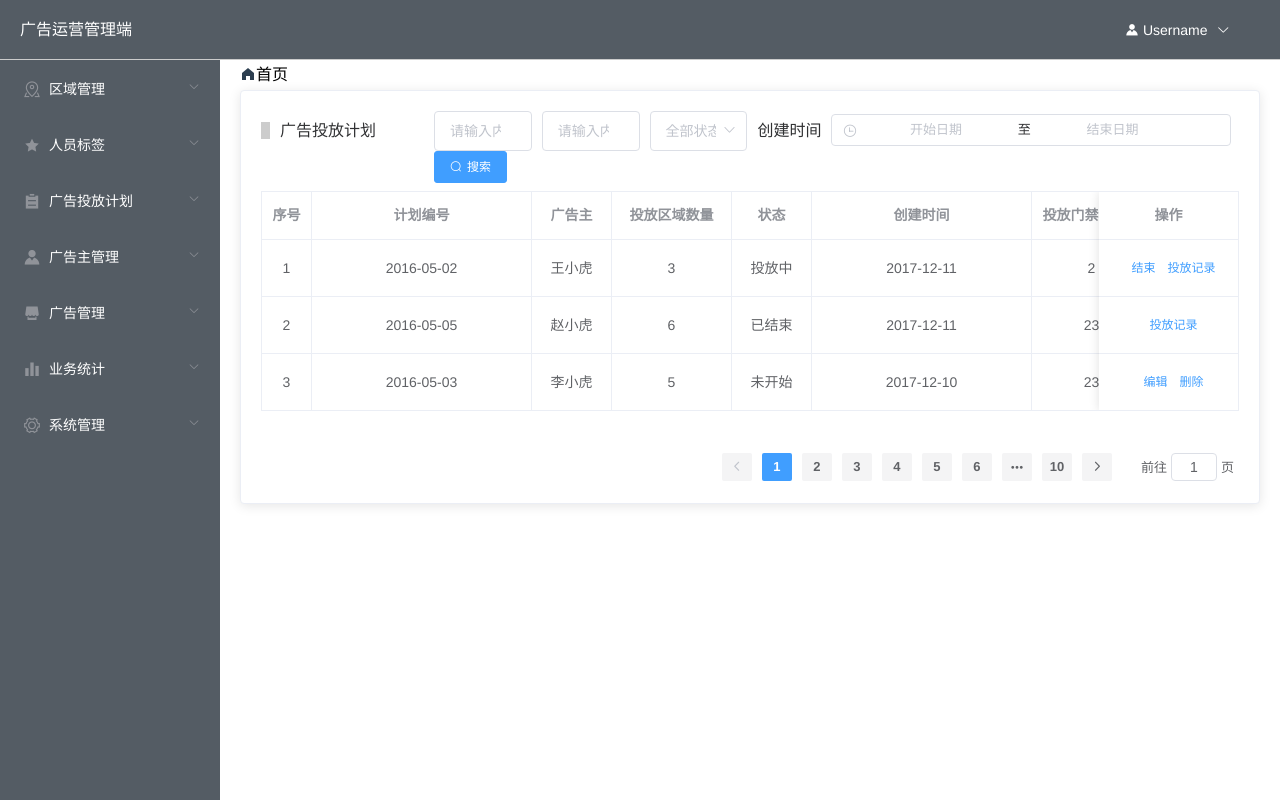
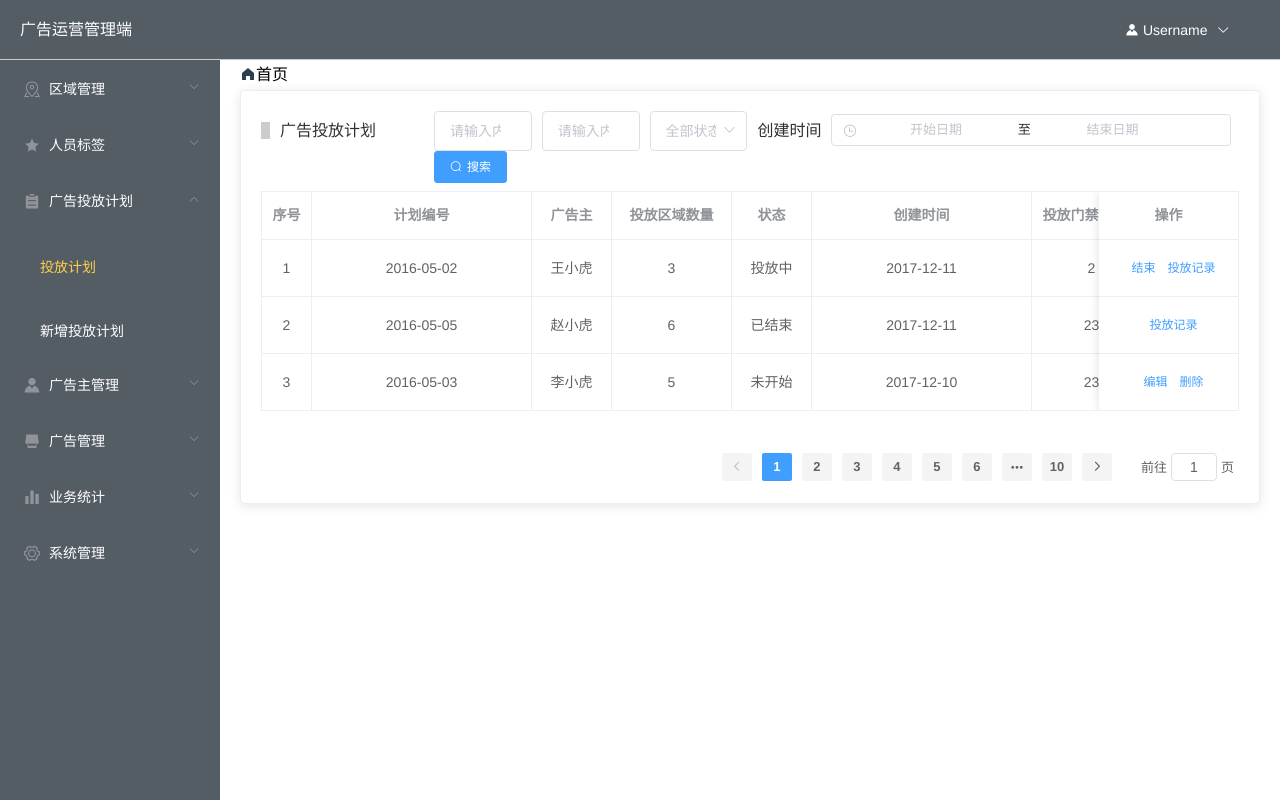
Before and after one commit to callmedad123/ad, a Vue app: page /#/home/putplan in a window 1280 px wide. Built offline with nearby package versions, Linux system fonts and the light colour scheme.

Commit message:
修复一个bug

```diff
--- a/src/pages/Home.vue
+++ b/src/pages/Home.vue
@@ -30,7 +30,7 @@
         <!-- 左边导航 -->
         <el-aside width="220px">
           <el-menu
-            default-active="2"
+            :default-active="$route.path"
             class="el-menu-vertical-demo"
             background-color="#545c64"
             text-color="#fff"
```
